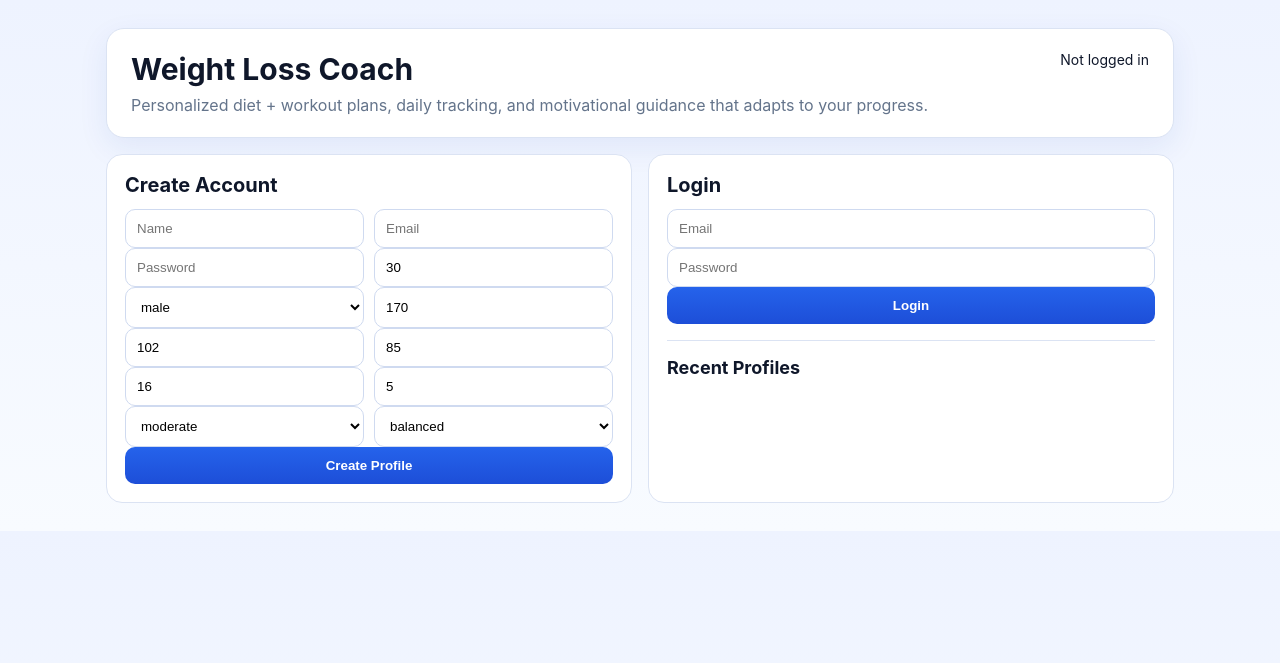
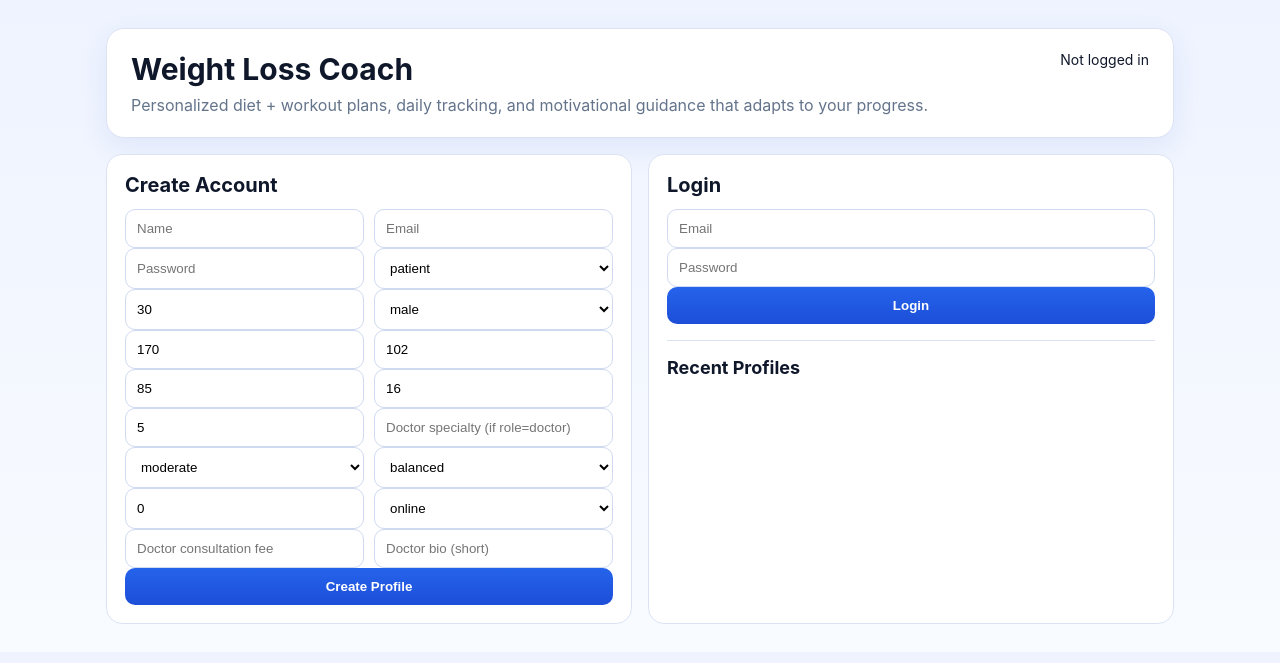
Before and after one commit to forgerajesh/beautiful-ai-studio, a FastAPI app: page / in a window 1280 px wide. Shown: the top 663 px of the page. Run offline with FastAPI, Linux system fonts and the light colour scheme.

Commit message:
Add doctor-patient model: dual registration, doctor profiles, care assignment APIs

```diff
--- a/projects/diet-exercise-coach/app/main.py
+++ b/projects/diet-exercise-coach/app/main.py
@@ -44,6 +44,7 @@ def init_db():
         """
         create table if not exists users (
             id integer primary key autoincrement,
+            role text default 'patient',
             name text not null,
             email text unique not null,
             password_hash text,
@@ -56,6 +57,25 @@ def init_db():
             activity_level text,
             workout_days integer default 5,
             diet_pref text,
+            created_at text not null
+        );
+
+        create table if not exists doctor_profiles (
+            id integer primary key autoincrement,
+            user_id integer not null,
+            specialty text,
+            experience_years integer,
+            bio text,
+            consultation_mode text default 'online',
+            fee text,
+            created_at text not null
+        );
+
+        create table if not exists care_links (
+            id integer primary key autoincrement,
+            patient_user_id integer not null,
+            doctor_user_id integer not null,
+            status text default 'active',
             created_at text not null
         );
 
@@ -108,6 +128,8 @@ def init_db():
 
     # lightweight migration safety
     existing_cols = {r["name"] for r in cur.execute("pragma table_info(users)").fetchall()}
+    if "role" not in existing_cols:
+        cur.execute("alter table users add column role text default 'patient'")
     if "password_hash" not in existing_cols:
         cur.execute("alter table users add column password_hash text")
     if "gender" not in existing_cols:
@@ -403,7 +425,7 @@ def startup():
 @app.get("/", response_class=HTMLResponse)
 def home(request: Request):
     c = conn()
-    users = c.execute("select id,name,email,weight_kg,goal_weight_kg from users order by id desc limit 20").fetchall()
+    users = c.execute("select id,role,name,email,weight_kg,goal_weight_kg from users order by id desc limit 20").fetchall()
     c.close()
     return templates.TemplateResponse(
         "index.html",
@@ -416,23 +438,30 @@ def register(
     name: str = Form(...),
     email: str = Form(...),
     password: str = Form(...),
-    age: int = Form(...),
+    role: str = Form("patient"),
+    age: int = Form(30),
     gender: str = Form("male"),
-    height_cm: float = Form(...),
-    weight_kg: float = Form(...),
-    goal_weight_kg: float = Form(...),
+    height_cm: float = Form(170),
+    weight_kg: float = Form(70),
+    goal_weight_kg: float = Form(65),
     target_weeks: int = Form(16),
     activity_level: str = Form("moderate"),
     workout_days: int = Form(5),
     diet_pref: str = Form("balanced"),
+    specialty: str = Form(""),
+    experience_years: int = Form(0),
+    bio: str = Form(""),
+    consultation_mode: str = Form("online"),
+    fee: str = Form(""),
 ):
     c = conn()
     c.execute(
         """
-        insert into users (name,email,password_hash,age,gender,height_cm,weight_kg,goal_weight_kg,target_weeks,activity_level,workout_days,diet_pref,created_at)
-        values (?,?,?,?,?,?,?,?,?,?,?,?,?)
+        insert into users (role,name,email,password_hash,age,gender,height_cm,weight_kg,goal_weight_kg,target_weeks,activity_level,workout_days,diet_pref,created_at)
+        values (?,?,?,?,?,?,?,?,?,?,?,?,?,?)
         """,
         (
+            role,
             name,
             email.lower().strip(),
             hash_password(password),
@@ -450,6 +479,14 @@ def register(
     )
     c.commit()
     user_id = c.execute("select id from users where email=?", (email.lower().strip(),)).fetchone()[0]
+
+    if role == "doctor":
+        c.execute(
+            "insert into doctor_profiles (user_id,specialty,experience_years,bio,consultation_mode,fee,created_at) values (?,?,?,?,?,?,?)",
+            (user_id, specialty, experience_years, bio, consultation_mode, fee, now_utc().isoformat()),
+        )
+        c.commit()
+
     c.close()
 
     token = create_session(user_id)
@@ -568,10 +605,11 @@ def api_register(payload: dict):
     c = conn()
     c.execute(
         """
-        insert into users (name,email,password_hash,age,gender,height_cm,weight_kg,goal_weight_kg,target_weeks,activity_level,workout_days,diet_pref,created_at)
-        values (?,?,?,?,?,?,?,?,?,?,?,?,?)
+        insert into users (role,name,email,password_hash,age,gender,height_cm,weight_kg,goal_weight_kg,target_weeks,activity_level,workout_days,diet_pref,created_at)
+        values (?,?,?,?,?,?,?,?,?,?,?,?,?,?)
         """,
         (
+            payload.get("role", "patient"),
             payload["name"],
             payload["email"].lower().strip(),
             hash_password(payload.get("password", "changeme123")),
@@ -589,6 +627,22 @@ def api_register(payload: dict):
     )
     c.commit()
     uid = c.execute("select id from users where email=?", (payload["email"].lower().strip(),)).fetchone()[0]
+
+    if payload.get("role", "patient") == "doctor":
+        c.execute(
+            "insert into doctor_profiles (user_id,specialty,experience_years,bio,consultation_mode,fee,created_at) values (?,?,?,?,?,?,?)",
+            (
+                uid,
+                payload.get("specialty", "General Nutrition"),
+                payload.get("experience_years", 0),
+                payload.get("bio", ""),
+                payload.get("consultation_mode", "online"),
+                payload.get("fee", ""),
+                now_utc().isoformat(),
+            ),
+        )
+        c.commit()
+
     c.close()
     return {"ok": True, "user_id": uid}
 
@@ -716,6 +770,66 @@ def api_weight_chart(user_id: int):
     return {"ok": True, "series": points}
 
 
+@app.get("/api/doctors")
+def api_list_doctors():
+    c = conn()
+    rows = c.execute(
+        """
+        select u.id as doctor_user_id, u.name, u.email, d.specialty, d.experience_years, d.bio, d.consultation_mode, d.fee
+        from users u
+        left join doctor_profiles d on d.user_id = u.id
+        where u.role='doctor'
+        order by u.id desc
+        """
+    ).fetchall()
+    c.close()
+    return {"ok": True, "doctors": [dict(r) for r in rows]}
+
+
+@app.post("/api/patient/{patient_user_id}/assign-doctor/{doctor_user_id}")
+def api_assign_doctor(patient_user_id: int, doctor_user_id: int):
+    c = conn()
+    p = c.execute("select id, role from users where id=?", (patient_user_id,)).fetchone()
+    d = c.execute("select id, role from users where id=?", (doctor_user_id,)).fetchone()
+    if not p or p["role"] != "patient":
+        c.close()
+        raise HTTPException(status_code=400, detail="Invalid patient user")
+    if not d or d["role"] != "doctor":
+        c.close()
+        raise HTTPException(status_code=400, detail="Invalid doctor user")
+
+    existing = c.execute(
+        "select id from care_links where patient_user_id=? and doctor_user_id=? and status='active'",
+        (patient_user_id, doctor_user_id),
+    ).fetchone()
+    if not existing:
+        c.execute(
+            "insert into care_links (patient_user_id, doctor_user_id, status, created_at) values (?,?,?,?)",
+            (patient_user_id, doctor_user_id, "active", now_utc().isoformat()),
+        )
+        c.commit()
+    c.close()
+    return {"ok": True, "patient_user_id": patient_user_id, "doctor_user_id": doctor_user_id, "status": "active"}
+
+
+@app.get("/api/patient/{patient_user_id}/doctors")
+def api_patient_doctors(patient_user_id: int):
+    c = conn()
+    rows = c.execute(
+        """
+        select u.id as doctor_user_id, u.name, u.email, d.specialty, d.experience_years, d.consultation_mode, d.fee
+        from care_links cl
+        join users u on u.id = cl.doctor_user_id
+        left join doctor_profiles d on d.user_id = u.id
+        where cl.patient_user_id=? and cl.status='active'
+        order by cl.id desc
+        """,
+        (patient_user_id,),
+    ).fetchall()
+    c.close()
+    return {"ok": True, "doctors": [dict(r) for r in rows]}
+
+
 @app.post("/api/reminder/{user_id}")
 def api_create_reminder(user_id: int, payload: dict):
     remind_at = payload.get("remind_at")
--- a/projects/diet-exercise-coach/templates/index.html
+++ b/projects/diet-exercise-coach/templates/index.html
@@ -50,23 +50,35 @@
           </div>
           <div class='f'>
             <input name='password' type='password' placeholder='Password' required>
-            <input name='age' type='number' placeholder='Age' value='30' required>
+            <select name='role'><option value='patient' selected>patient</option><option value='doctor'>doctor</option></select>
           </div>
           <div class='f'>
+            <input name='age' type='number' placeholder='Age' value='30' required>
             <select name='gender'><option value='male'>male</option><option value='female'>female</option></select>
-            <input name='height_cm' type='number' step='0.1' placeholder='Height (cm)' value='170' required>
           </div>
           <div class='f'>
+            <input name='height_cm' type='number' step='0.1' placeholder='Height (cm)' value='170' required>
             <input name='weight_kg' type='number' step='0.1' placeholder='Current Weight (kg)' value='102' required>
-            <input name='goal_weight_kg' type='number' step='0.1' placeholder='Goal Weight (kg)' value='85' required>
           </div>
           <div class='f'>
+            <input name='goal_weight_kg' type='number' step='0.1' placeholder='Goal Weight (kg)' value='85' required>
             <input name='target_weeks' type='number' min='4' max='52' value='16' placeholder='Target weeks'>
+          </div>
+          <div class='f'>
             <input name='workout_days' type='number' min='2' max='7' value='5' placeholder='Workout days/week'>
+            <input name='specialty' placeholder='Doctor specialty (if role=doctor)'>
           </div>
           <div class='f'>
             <select name='activity_level'><option>low</option><option selected>moderate</option><option>high</option></select>
             <select name='diet_pref'><option>balanced</option><option>veg</option><option>low_carb</option><option>high_protein</option></select>
+          </div>
+          <div class='f'>
+            <input name='experience_years' type='number' min='0' value='0' placeholder='Doctor experience years'>
+            <select name='consultation_mode'><option>online</option><option>clinic</option><option>hybrid</option></select>
+          </div>
+          <div class='f'>
+            <input name='fee' placeholder='Doctor consultation fee'>
+            <input name='bio' placeholder='Doctor bio (short)'>
           </div>
           <div class='f full'><button type='submit'>Create Profile</button></div>
         </form>
@@ -85,8 +97,8 @@
         <div class='users'>
           {% for u in users %}
           <a href='/dashboard/{{u.id}}'>
-            <b>{{u.name}}</b><br>
-            <span class='meta'>{{u.email}} · {{u.weight_kg}}kg → {{u.goal_weight_kg}}kg</span>
+            <b>{{u.name}}</b> <span class='meta'>({{u.role}})</span><br>
+            <span class='meta'>{{u.email}} {% if u.role == 'patient' %}· {{u.weight_kg}}kg → {{u.goal_weight_kg}}kg{% endif %}</span>
           </a>
           {% endfor %}
         </div>
```
Also changed, not shown: projects/diet-exercise-coach/templates/dashboard.html (+20 -2 lines), projects/diet-exercise-coach/README.md.
